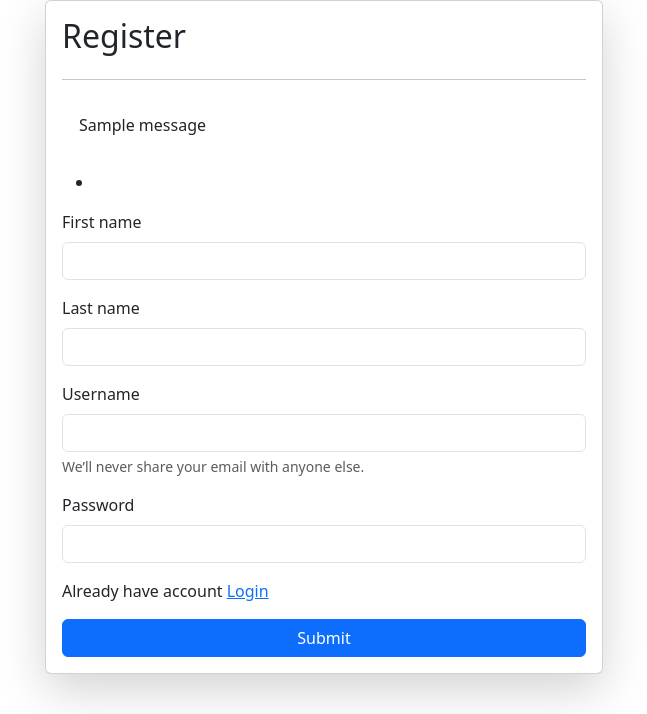
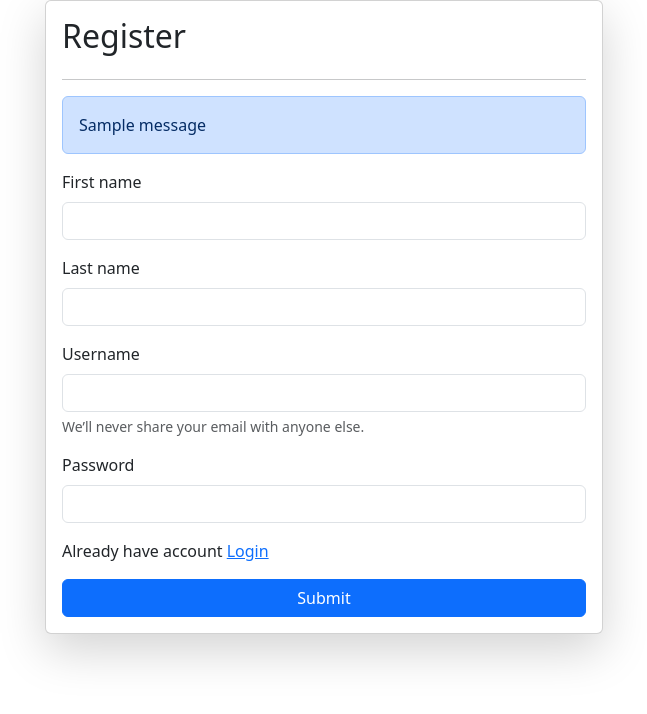
Before and after one commit to shriyajain24/Django-Learning, a Django app: page /register/ in a window 1280 px wide. Shown: the top 714 px of the page, without its empty margins (316-963 px from the left). Run offline with Django 5.2, Linux system fonts and the light colour scheme; tables that the repository leaves empty hold one stand-in row (values such as "Sample post"); one stand-in notice (Sample message) is shown.

Commit message:
Fix message display and redirect logic in registration process

```diff
--- a/Recipe_Project/templates/register.html
+++ b/Recipe_Project/templates/register.html
@@ -10,18 +10,14 @@
         <hr>
         {% if messages %}
 
-        <div class="alert theme-primary" role="alert">
+        <div class="alert alert-primary" role="alert">
             {% for message in messages %}
             {{ message }}
-             {% endfor %}
+            {% endfor %}
         </div>
 
-        <ul class="messages">
 
-            <li{% if message.tags %} class="{{ message.tags }}"{% endif %}>{{ message }}</li>
-
-        </ul>
-        {% endif %}
+{% endif %}
 
 
             <div class="mb-3">
--- a/Recipe_Project/vege/views.py
+++ b/Recipe_Project/vege/views.py
@@ -96,7 +96,7 @@ def register_page(request):
 
         if user.exists():
             messages.info(request , 'Username already taken ')
-            return redirect("/")
+            return redirect('/register/')
 
         user = User.objects.create(
             first_name = first_name,
@@ -111,6 +111,6 @@ def register_page(request):
 
         messages.info(request , "Account created successfully")
 
-        return redirect("/")
+        return redirect('/register/')
 
     return render(request , "register.html")
```
